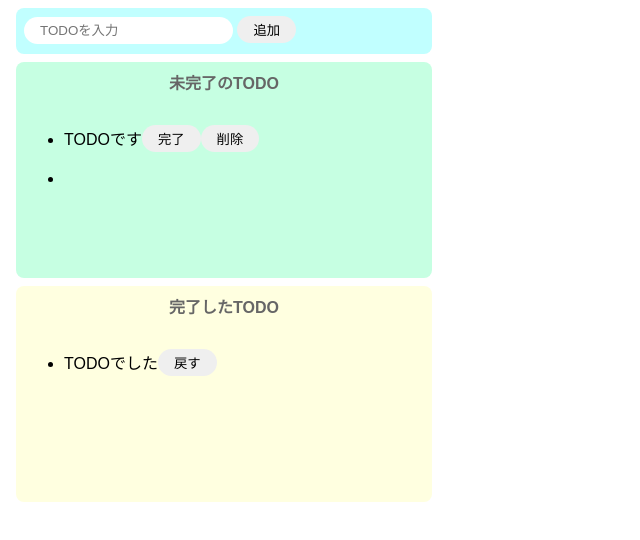
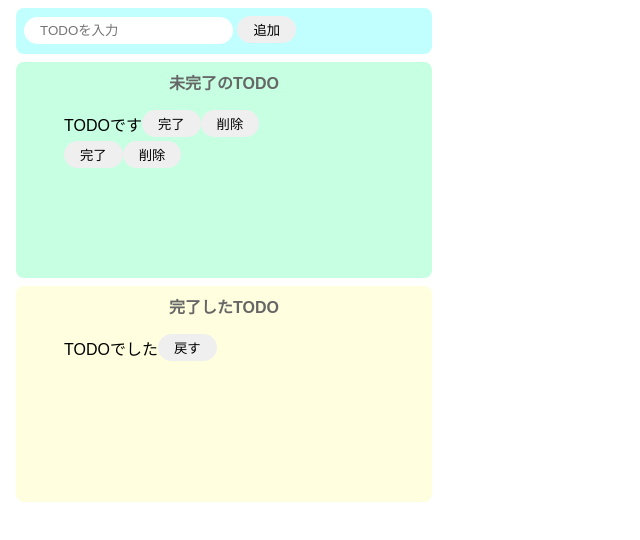
Before and after one commit to ryohiy/reactGettingStarted-App-js, a website built with Parcel: page index.html in a window 1280 px wide. Both pictures are taken after a click on the button "追加". Shown: the whole page, without its empty margins (0-640 px from the left). Built offline with nearby package versions, Linux system fonts and the light colour scheme.

Commit message:
0125_未完了リスト

```diff
--- a/index.html
+++ b/index.html
@@ -15,24 +15,20 @@
     <div class="incomplete-area">
       <p class="title">未完了のTODO</p>
       <ul id="incomplete-list">
-        <li>
-          <div class="list-row">
-            <p>TODOです</p>
-            <button>完了</button>
-            <button>削除</button>
-          </div>
+        <li class="list-row">
+          <span>TODOです</span>
+          <button>完了</button>
+          <button>削除</button>
         </li>
       </ul>
     </div>
 
     <div class="complete-area">
       <p class="title">完了したTODO</p>
-      <ul>
-        <li>
-          <div class="list-row">
-            <p>TODOでした</p>
-            <button>戻す</button>
-          </div>
+      <ul id="complete-list">
+        <li class="list-row">
+          <span>TODOでした</span>
+          <button>戻す</button>
         </li>
       </ul>
     </div>
--- a/src/index.js
+++ b/src/index.js
@@ -3,22 +3,64 @@ import "./styles.css";
 const onClickAdd = () => {
   const inputText = document.getElementById("add-text").value;
   document.getElementById("add-text").value = "";
-  //div生成
-  const div = document.createElement("div");
-  div.className = "list-row";
-  // console.log(div);
 
   //liタグ生成
   const li = document.createElement("li");
+  li.className = "list-row";
   console.log(inputText);
-  li.innerText = inputText;
+
+  //pタグ生成
+  const span = document.createElement("span");
+
+  span.innerText = inputText;
+
+  //button（完了）タグ生成
+  const completeButton = document.createElement("button");
+  completeButton.innerText = "完了";
+
+  completeButton.addEventListener("click", () => {
+    deleteFromIncomleteList(completeButton.parentNode);
+
+    const addTarget = completeButton.parentNode;
+    //TODO内容テキストを取得
+    const text = addTarget.firstElementChild.innerText;
+
+    addTarget.textContent = null;
+
+    const span = document.createElement("span");
+    span.innerText = text;
+
+    const returnButton = document.createElement("button");
+    returnButton.innerText = "戻す";
+
+    addTarget.appendChild(span);
+    addTarget.appendChild(returnButton);
+    document.getElementById("complete-list").appendChild(addTarget);
+    console.log(addTarget);
+  });
+
+  //button(削除)タグ生成
+  const deleteButton = document.createElement("button");
+  deleteButton.innerText = "削除";
+
+  deleteButton.addEventListener("click", () => {
+    //削除ボタンの親タグ(div)を未完了リストから削除
+    deleteFromIncomleteList(deleteButton.parentNode);
+  });
+
+  //liタグの子要素に各要素を設定
+  li.appendChild(span);
+  li.appendChild(completeButton);
+  li.appendChild(deleteButton);
+
   console.log(li);
+  //未完了リストに追加
+  document.getElementById("incomplete-list").appendChild(li);
+};
 
-  //divタグの子要素に各要素を設定
-  div.appendChild(li);
-
-  //未完了リストに追加
-  document.getElementById("incomplete-list").appendChild(div);
+//未完了リストから指定の要素を削除
+const deleteFromIncomleteList = (target) => {
+  document.getElementById("incomplete-list").removeChild(target);
 };
 
 document
```
